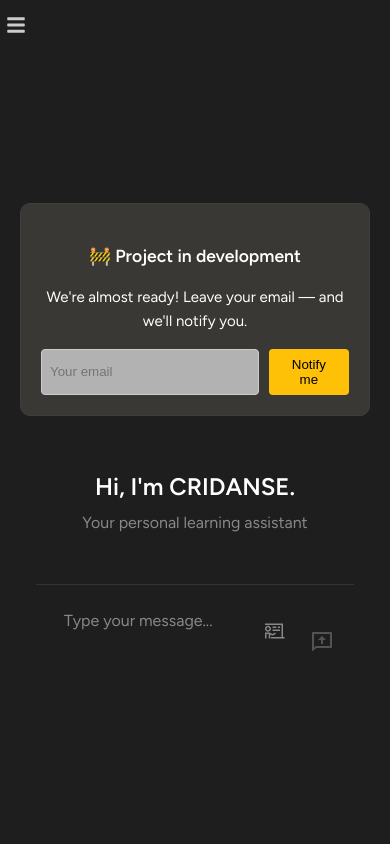
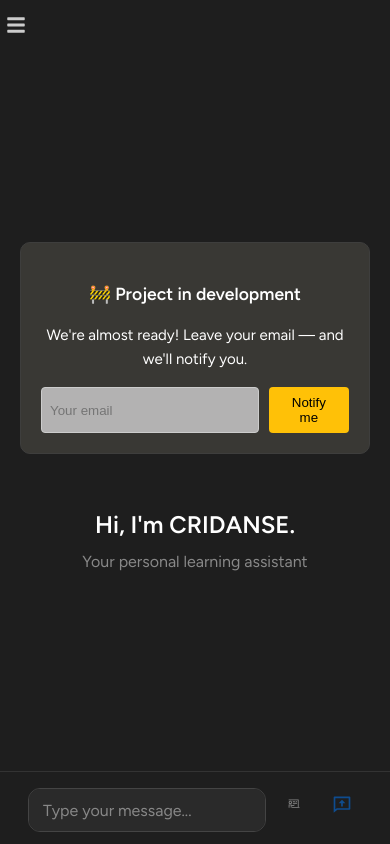
Before and after one commit to Maricvs/CRIDANSE, a React (Vite) app in the folder frontend/: page / in a window 390 px wide. Built offline with nearby package versions, Linux system fonts and the light colour scheme.

Commit message:
тест стилей

```diff
--- a/frontend/src/ChatField.css
+++ b/frontend/src/ChatField.css
@@ -65,17 +65,12 @@
 }
 
 .chat-input-wrapper {
-  width: 100%;
+  max-width: 768px;
+  margin: 0 auto;
+  padding: 16px;
   display: flex;
-  justify-content: center;
-  padding: 1rem;
-  box-sizing: border-box;
-  background-color: #1e1e1e;
-  position: sticky;
-  bottom: 0;
-  z-index: 10;
-  border-top: 1px solid #333;
-  align-items: stretch; /* Изменено на stretch */
+  gap: 8px;
+  align-items: flex-end;
 }
 
 /* Общее сообщение */
@@ -112,16 +107,13 @@
 }
 
 .chat-input-container {
-  position: relative;
-  max-width: 768px;
-  margin: 0 auto;
-  width: 100%;
-  transition: margin-left 0.3s ease;
-  box-sizing: border-box;
-  padding: 0 1rem;
+  position: fixed;
+  bottom: 0;
+  left: 0;
+  right: 0;
   background-color: #1e1e1e;
-  min-height: 56px; /* Минимальная высота для хорошего тапа */
-  flex-direction: column; /* Изменено на column */
+  border-top: 1px solid #333;
+  z-index: 10;
 }
 
 /* Инструменты ввода чата */
@@ -174,56 +166,42 @@
   padding: 0 4px;
 }
 
-.chat-input {
+/* Стили для textarea */
+textarea {
   flex: 1;
-  width: 100%;
+  min-height: 44px;
+  max-height: 200px;
   padding: 12px 16px;
-  padding-right: 56px; /* Увеличено для большей кнопки отправки */
-  padding-left: 56px; /* Увеличено для большей кнопки документов */
-  font-size: 16px; /* Минимум 11pt согласно рекомендациям Apple */
+  font-size: 16px;
   line-height: 1.5;
   border: 1px solid #444;
   border-radius: 12px;
-  outline: none;
   background-color: #2a2a2a;
   color: white;
   resize: none;
-  min-height: 3rem; /* Изменено на 3rem */
-  max-height: 160px;
-  overflow-y: auto;
+  outline: none;
+  transition: border-color 0.2s ease, background-color 0.2s ease;
   font-family: 'Figtree', sans-serif;
-  transition: border-color 0.2s ease, background-color 0.2s ease;
-  margin: 8px 0; /* Добавление отступов сверху и снизу */
 }
 
-.chat-input:focus {
+textarea:focus {
   border-color: #666;
   background-color: #333;
-  box-shadow: 0 0 0 2px rgba(255, 255, 255, 0.1); /* Добавление небольшого эффекта свечения при фокусе */
+  box-shadow: 0 0 0 2px rgba(255, 255, 255, 0.1);
 }
 
-.chat-input::placeholder {
+textarea::placeholder {
   color: #888;
   font-family: 'Figtree', sans-serif;
-  font-size: 16px; /* Минимум 11pt согласно рекомендациям Apple */
 }
 
-.chat-textarea {
-  width: 100%;
-  resize: none;
-  overflow: hidden;
-  min-height: 2.5rem;
-  max-height: 10rem;
-  padding: 0.75rem 3rem 0.75rem 1rem;
-  font-size: 1rem;
-  border-radius: 0.75rem;
-  border: 1px solid #ccc;
-  box-sizing: border-box;
-  line-height: 1.4;
-  outline: none;
+/* Стили для кнопок */
+.action-buttons {
+  display: flex;
+  gap: 8px;
+  margin-bottom: 8px;
 }
 
-/* Кнопка отправки */
 .chat-action-button {
   width: 44px;
   height: 44px;
@@ -236,8 +214,6 @@
   color: #888;
   cursor: pointer;
   transition: all 0.2s ease;
-  font-size: 40px;
-  margin-top: 0.5rem;
 }
 
 .chat-action-button:hover {
@@ -246,27 +222,58 @@
 }
 
 .chat-action-button.active {
-  background-color: #e3f2fd;
-  color: #1976d2;
+  color: #007bff;
 }
 
-.send-button {
-  position: relative;
-  align-self: flex-end;
+.chat-action-button.send-button {
+  color: #007bff;
 }
 
-.send-button:disabled {
-  cursor: not-allowed;
-  opacity: 0.5;
+.chat-action-button.send-button:hover {
+  background-color: rgba(0, 123, 255, 0.1);
 }
 
-.send-button.visible {
-  opacity: 1;
-  transform: translateY(0);
+.chat-action-button:disabled {
+  opacity: 0.5;
+  cursor: not-allowed;
 }
 
 .send-icon {
-  transition: transform 0.2s ease, color 0.2s ease;
+  font-size: 20px;
+}
+
+/* Адаптивные стили */
+@media (max-width: 767px) {
+  .chat-input-wrapper {
+    padding: 12px;
+  }
+
+  textarea {
+    min-height: 40px;
+    padding: 10px 14px;
+  }
+
+  .chat-action-button {
+    width: 40px;
+    height: 40px;
+  }
+}
+
+@media (max-width: 375px) {
+  .chat-input-wrapper {
+    padding: 8px;
+  }
+
+  textarea {
+    min-height: 36px;
+    padding: 8px 12px;
+    font-size: 14px;
+  }
+
+  .chat-action-button {
+    width: 36px;
+    height: 36px;
+  }
 }
 
 @media (min-width: 768px) {
@@ -277,118 +284,6 @@
     height: auto; /* Позволяет контенту расти при необходимости */
     display: flex;
     flex-direction: column;
-  }
-}
-
-@media (max-width: 767px) {
-  .chat-wrapper {
-    padding-left: 0;
-    transition: padding-left 0.3s ease;
-    min-height: 100%;
-    height: 100%;
-    position: fixed;
-    top: 0;
-    left: 0;
-    right: 0;
-    bottom: 0;
-    background-color: var(--bg-color);
-    overflow-y: auto;
-    -webkit-overflow-scrolling: touch;
-    padding-bottom: 60px;
-  }
-
-  .chat-field {
-    position: fixed;
-    bottom: 0;
-    left: 0;
-    right: 0;
-    padding: 6px;
-    background-color: #1e1e1e;
-    z-index: 1000;
-    border-top: 1px solid #333;
-    border-radius: 0;
-    margin: 0;
-    width: 100%;
-    box-sizing: border-box;
-    padding-bottom: calc(6px + env(safe-area-inset-bottom));
-    -webkit-transform: translateZ(0);
-    transform: translateZ(0);
-  }
-
-  .input-container {
-    position: relative;
-    width: 100%;
-    margin: 0;
-    padding: 0;
-    display: flex;
-    align-items: center;
-  }
-
-  textarea {
-    width: 100%;
-    min-height: 44px;
-    padding: 10px 12px;
-    padding-right: 100px; /* Добавляем отступ справа для кнопок */
-    font-size: 16px;
-    line-height: 1.25;
-    border: 1px solid #444;
-    border-radius: 12px;
-    background-color: #2a2a2a;
-    color: white;
-    resize: none;
-    outline: none;
-    box-sizing: border-box;
-    word-wrap: break-word;
-    white-space: pre-wrap;
-  }
-
-  .action-buttons {
-    position: absolute;
-    right: 0;
-    top: 0;
-    bottom: 0;
-    display: flex;
-    gap: 8px;
-    margin: 0;
-    width: 100%;
-    justify-content: center;
-    padding: 0 12px;
-    align-items: center;
-    pointer-events: none; /* Разрешаем клики сквозь кнопки */
-  }
-
-  .chat-action-button {
-    width: 40px;
-    height: 40px;
-    padding: 0;
-    font-size: 24px;
-    background: transparent;
-    color: #888;
-    display: flex;
-    align-items: center;
-    justify-content: center;
-    pointer-events: auto; /* Включаем клики для самих кнопок */
-  }
-
-  .chat-messages {
-    padding-bottom: calc(60px + env(safe-area-inset-bottom));
-    margin-bottom: env(safe-area-inset-bottom);
-    height: calc(100% - 60px);
-    overflow-y: auto;
-    -webkit-overflow-scrolling: touch;
-    position: relative;
-  }
-}
-
-/* Специальный стиль для устройств с меньшими экранами */
-@media (max-width: 375px) {
-  .chat-input {
-    padding-right: 46px;
-    padding-left: 46px;
-  }
-
-  .message {
-    max-width: 95%; /* Максимально используем доступное пространство */
   }
 }
 
@@ -414,37 +309,19 @@
   position: relative;
 }
 
-textarea {
-  flex: 1;
-  width: -webkit-fill-available;
-  min-height: 44px;
-  max-height: 200px;
-  font-size: 16px;
-  line-height: 1.25;
-  border: none;
-  border-radius: 12px;
-  background-color: transparent;
-  color: white;
-  resize: none;
-  outline: none;
-  font-family: 'Figtree', sans-serif;
+.send-button {
+  position: relative;
+  align-self: flex-end;
 }
 
-textarea:focus {
-  border-color: #666;
+.send-button:disabled {
+  cursor: not-allowed;
+  opacity: 0.5;
 }
 
-textarea::placeholder {
-  color: #888;
-}
-
-.action-buttons {
-  display: flex;
-  align-items: center;
-  justify-content: flex-end;
-  gap: 8px;
-  margin-top: 0.5rem;
-  width: 100%;
+.send-button.visible {
+  opacity: 1;
+  transform: translateY(0);
 }
 
 /* Стиль для первого сообщения в чате */
```
